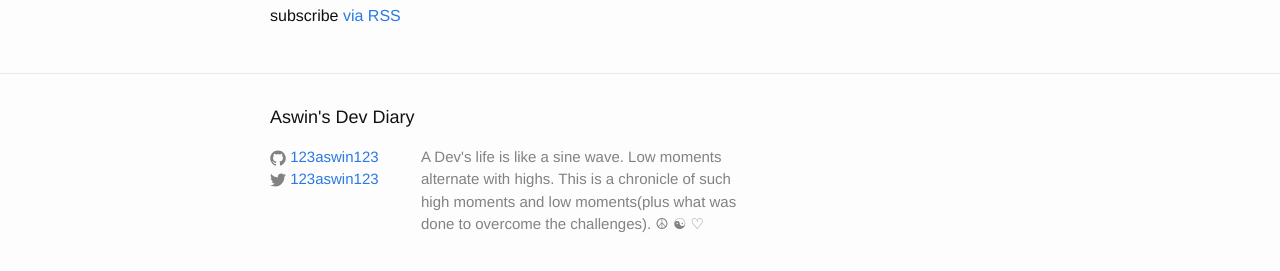
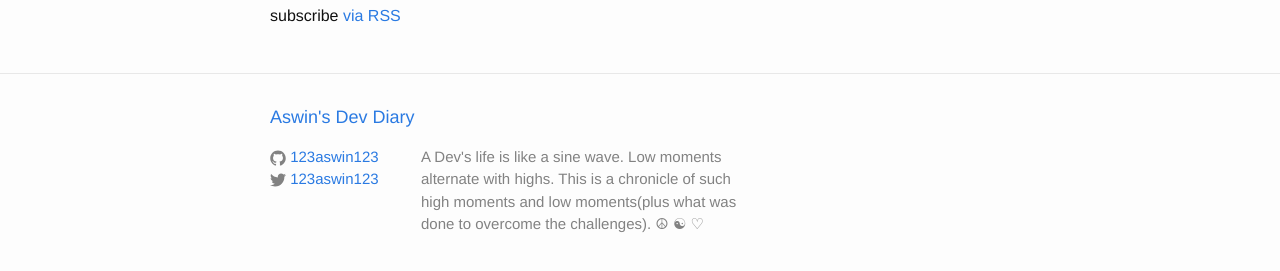
Before and after one commit to 123aswin123/123aswin123.github.io, a Jekyll site: the page built from index.html, in a window 1280 px wide. Shown: the part 315-586 px from the top of the page. Built offline with Jekyll 4.4.1, drawn with Linux system fonts in a browser that asks for light colours.

Commit message:
Added anchor tags to footer

```diff
--- a/_includes/footer.html
+++ b/_includes/footer.html
@@ -2,7 +2,7 @@
 
   <div class="wrapper">
 
-    <h2 class="footer-heading">{{ site.title }}</h2>
+    <h2 class="footer-heading"><a href='{{ site.url }}'>{{ site.title }}</a></h2>
 
     <div class="footer-col-wrapper">
       <!-- <div class="footer-col  footer-col-1">
```
